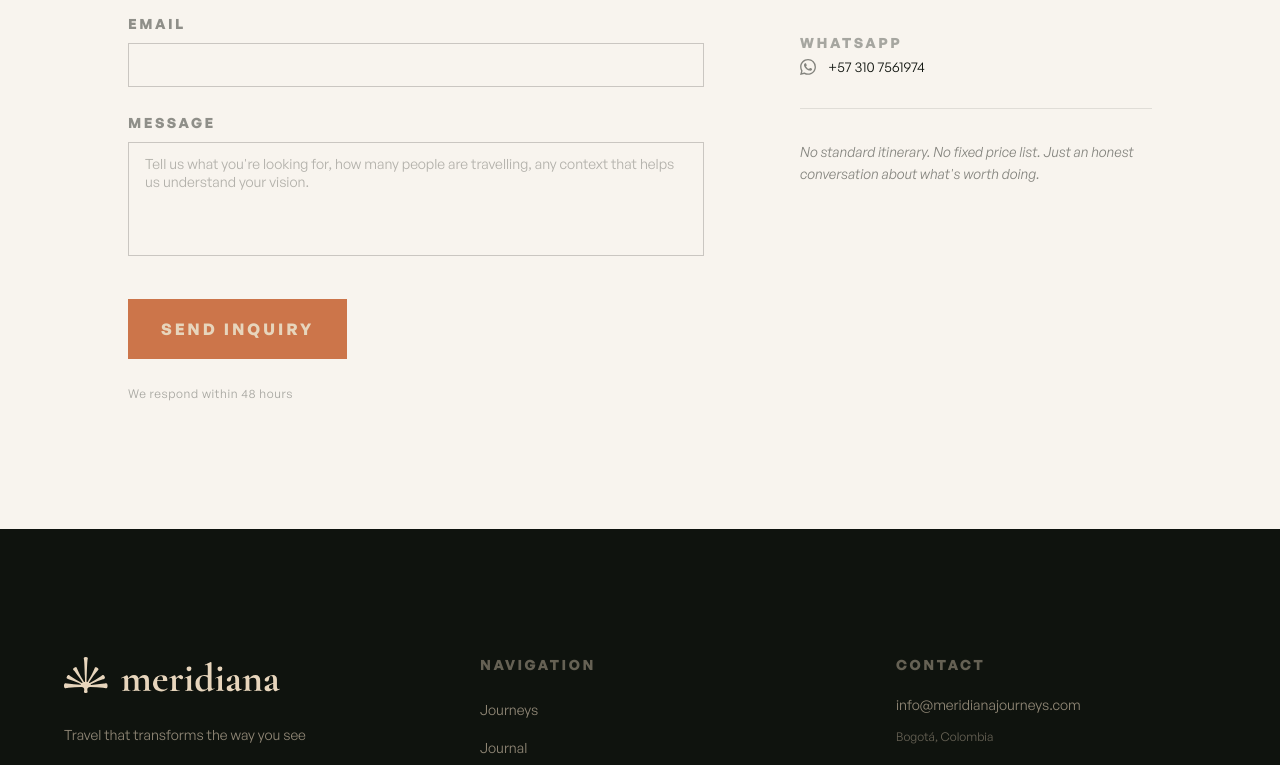
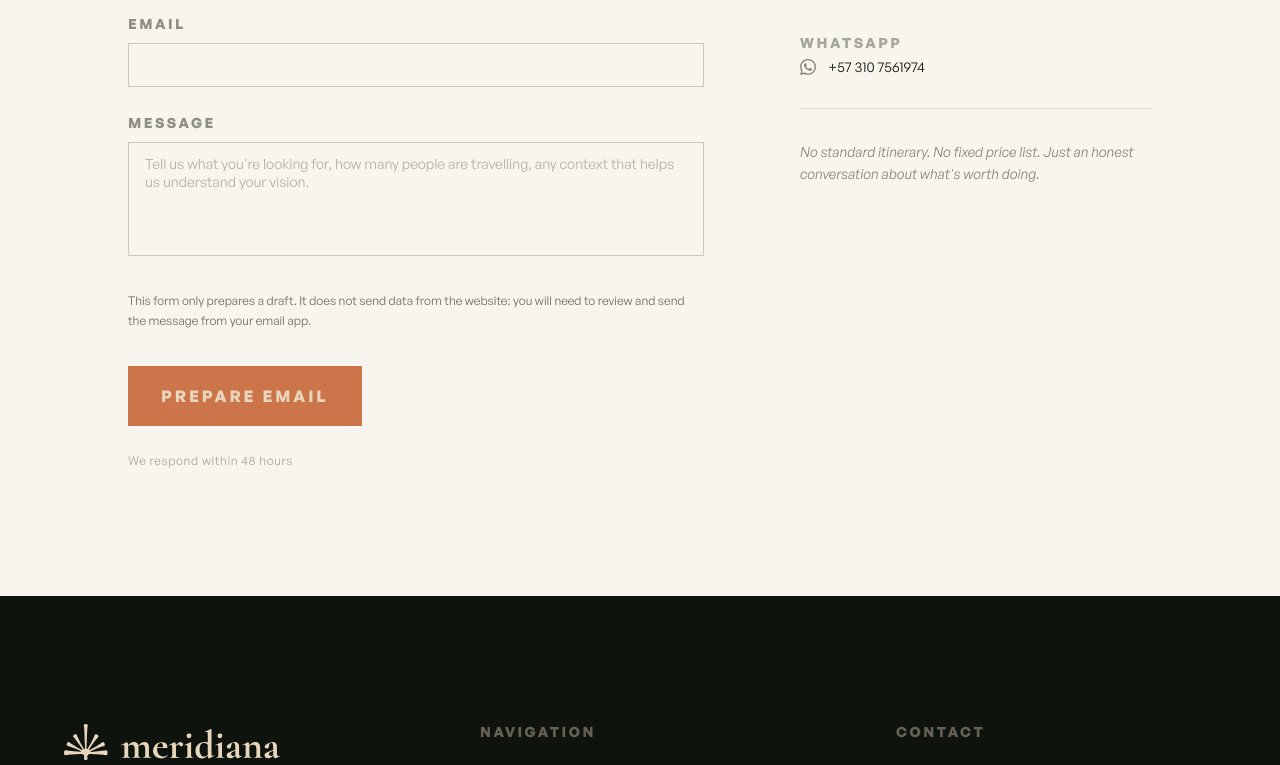
Before and after one commit to jsdgstudio/meridiana_journeys, a Next.js app in the folder frontend/: page /en/contacto in a window 1280 px wide. Shown: the part 1011-1776 px from the top of the page. Built offline with nearby package versions, Linux system fonts and the light colour scheme.

Commit message:
fix: replace simulated contact success with email draft

```diff
--- a/frontend/components/sections/ContactForm.tsx
+++ b/frontend/components/sections/ContactForm.tsx
@@ -1,10 +1,12 @@
 "use client";
 
 import { useState } from "react";
-import { motion, AnimatePresence } from "framer-motion";
+import { motion } from "framer-motion";
 import { Button } from "@/components/ui/Button";
 import type { ContactContent } from "@/types/content";
 import type { Locale } from "@/types/tour";
+import esStrings from "@/content/i18n/es.json";
+import enStrings from "@/content/i18n/en.json";
 
 interface ContactFormProps {
   content: ContactContent;
@@ -32,13 +34,6 @@ const labels = {
   messagePlaceholder: {
     es: "Cuéntanos lo que estás buscando, cuántas personas viajan, cualquier contexto que nos ayude a entender tu visión.",
     en: "Tell us what you're looking for, how many people are travelling, any context that helps us understand your vision.",
-  },
-  submit:      { es: "Enviar consulta", en: "Send inquiry" },
-  submitting:  { es: "Enviando…",       en: "Sending…"     },
-  successTitle:{ es: "Mensaje recibido", en: "Message received" },
-  successBody: {
-    es: "Nos pondremos en contacto contigo en menos de 48 horas. Mientras tanto, si quieres explorar más, los itinerarios están esperando.",
-    en: "We'll be in touch within 48 hours. In the meantime, the itineraries are waiting if you'd like to keep exploring.",
   },
   errors: {
     nameRequired:    { es: "El nombre es obligatorio",  en: "Name is required"    },
@@ -92,13 +87,25 @@ export function ContactForm({ content, locale }: ContactFormProps) {
   });
   const [errors, setErrors] = useState<FormErrors>({});
   const [touched, setTouched] = useState<Partial<Record<keyof FormData, boolean>>>({});
-  const [status, setStatus] = useState<"idle" | "submitting" | "success">("idle");
+  const [draftReady, setDraftReady] = useState(false);
+  const copy = locale === "en" ? enStrings.contact : esStrings.contact;
+  const emailBody = [
+    copy.mailIntro,
+    "",
+    `${labels.name[locale]}: ${data.name.trim()}`,
+    `${labels.country[locale]}: ${data.country.trim()}`,
+    `${labels.email[locale]}: ${data.email.trim()}`,
+    "",
+    `${labels.message[locale]}:\n${data.message.trim()}`,
+  ].join("\n");
+  const emailHref = `mailto:${content.email}?subject=${encodeURIComponent(copy.mailSubject)}&body=${encodeURIComponent(emailBody)}`;
 
   function handleChange(
     e: React.ChangeEvent<HTMLInputElement | HTMLTextAreaElement>
   ) {
     const { name, value } = e.target;
     setData((prev) => ({ ...prev, [name]: value }));
+    setDraftReady(false);
     if (touched[name as keyof FormData]) {
       const newErrors = validate({ ...data, [name]: value }, locale);
       setErrors((prev) => ({ ...prev, [name]: newErrors[name as keyof FormErrors] }));
@@ -120,32 +127,12 @@ export function ContactForm({ content, locale }: ContactFormProps) {
       setErrors(newErrors);
       return;
     }
-    setStatus("submitting");
-    // TODO: Connect to Resend API
-    setTimeout(() => setStatus("success"), 800);
+    setErrors({});
+    setDraftReady(true);
   }
 
   return (
-    <AnimatePresence mode="wait">
-      {status === "success" ? (
-        <motion.div
-          key="success"
-          initial={{ opacity: 0, y: 16 }}
-          animate={{ opacity: 1, y: 0 }}
-          transition={{ duration: 0.7, ease: [0.25, 0.1, 0.25, 1] }}
-          className="py-12 space-y-6"
-        >
-          <div className="w-8 h-px bg-tumbaga" />
-          <h3 className="font-display text-2xl font-light text-negro">
-            {labels.successTitle[locale]}
-          </h3>
-          <p className="font-sans text-sm leading-relaxed text-negro/60 max-w-md">
-            {labels.successBody[locale]}
-          </p>
-        </motion.div>
-      ) : (
     <motion.form
-          key="form"
       onSubmit={handleSubmit}
       noValidate
       initial={{ opacity: 0 }}
@@ -214,26 +201,47 @@ export function ContactForm({ content, locale }: ContactFormProps) {
             />
           </Field>
 
-          {/* Submit */}
+          <p className="font-sans text-xs text-negro/60 leading-relaxed" id="contact-delivery-note">
+            {copy.deliveryNotice}
+          </p>
+
+          {/* Prepare an email draft; the visitor sends it in their own email app. */}
           <div className="pt-2">
             <Button
               type="submit"
               variant="primary"
               size="lg"
-              disabled={status === "submitting"}
             >
-              {status === "submitting"
-                ? labels.submitting[locale]
-                : labels.submit[locale]}
+              {copy.prepareEmail}
             </Button>
           </div>
+
+          {draftReady && (
+            <motion.div
+              initial={{ opacity: 0, y: 8 }}
+              animate={{ opacity: 1, y: 0 }}
+              className="border-l border-tumbaga pl-5 space-y-4"
+              role="status"
+            >
+              <p className="font-sans text-sm text-negro/70 leading-relaxed">
+                {copy.readyNotice}
+              </p>
+              <a
+                href={emailHref}
+                className="inline-flex items-center border border-tumbaga px-6 py-3 font-sans text-sm uppercase tracking-widest text-negro hover:bg-tumbaga hover:text-marfil focus-visible:outline focus-visible:outline-2 focus-visible:outline-offset-2 focus-visible:outline-tumbaga"
+              >
+                {copy.openEmail}
+              </a>
+              <p className="font-sans text-xs text-negro/60 leading-relaxed">
+                {copy.manualEmail} {content.email}
+              </p>
+            </motion.div>
+          )}
 
           {/* Response time note */}
           <p className="font-sans text-xs text-negro/35 tracking-wide">
             {content.responseTime[locale]}
           </p>
     </motion.form>
-      )}
-    </AnimatePresence>
   );
 }
--- a/frontend/content/i18n/en.json
+++ b/frontend/content/i18n/en.json
@@ -62,8 +62,13 @@
     "message": "Message",
     "selectJourney": "Select a journey",
     "customJourney": "Custom journey",
-    "successTitle": "Message sent",
-    "successMessage": "We'll get back to you within 48 hours.",
+    "prepareEmail": "Prepare email",
+    "openEmail": "Open email to send",
+    "deliveryNotice": "This form only prepares a draft. It does not send data from the website: you will need to review and send the message from your email app.",
+    "readyNotice": "Your draft is ready. Open it, review it, and send it from your email app so it reaches Meridiana.",
+    "manualEmail": "If your email app does not open, write directly to",
+    "mailSubject": "Journey inquiry — Meridiana",
+    "mailIntro": "Hello, Meridiana. I would like to discuss a cultural journey.",
     "responseTime": "We respond within 48 hours"
   },
   "journal": {
--- a/frontend/content/i18n/es.json
+++ b/frontend/content/i18n/es.json
@@ -62,8 +62,13 @@
     "message": "Mensaje",
     "selectJourney": "Selecciona un viaje",
     "customJourney": "Viaje personalizado",
-    "successTitle": "Mensaje enviado",
-    "successMessage": "Te responderemos en un plazo de 48 horas.",
+    "prepareEmail": "Preparar correo",
+    "openEmail": "Abrir correo para enviar",
+    "deliveryNotice": "Este formulario solo prepara un borrador. No envía datos desde la web: tendrás que revisar y enviar el mensaje desde tu aplicación de correo.",
+    "readyNotice": "El borrador está listo. Ábrelo, revísalo y envíalo desde tu correo para que llegue a Meridiana.",
+    "manualEmail": "Si no se abre tu correo, escribe directamente a",
+    "mailSubject": "Consulta de viaje — Meridiana",
+    "mailIntro": "Hola, Meridiana. Quisiera conversar sobre un viaje cultural.",
     "responseTime": "Respondemos en menos de 48 horas"
   },
   "journal": {
```
Lines whose indentation alone changed are shown as unchanged.
